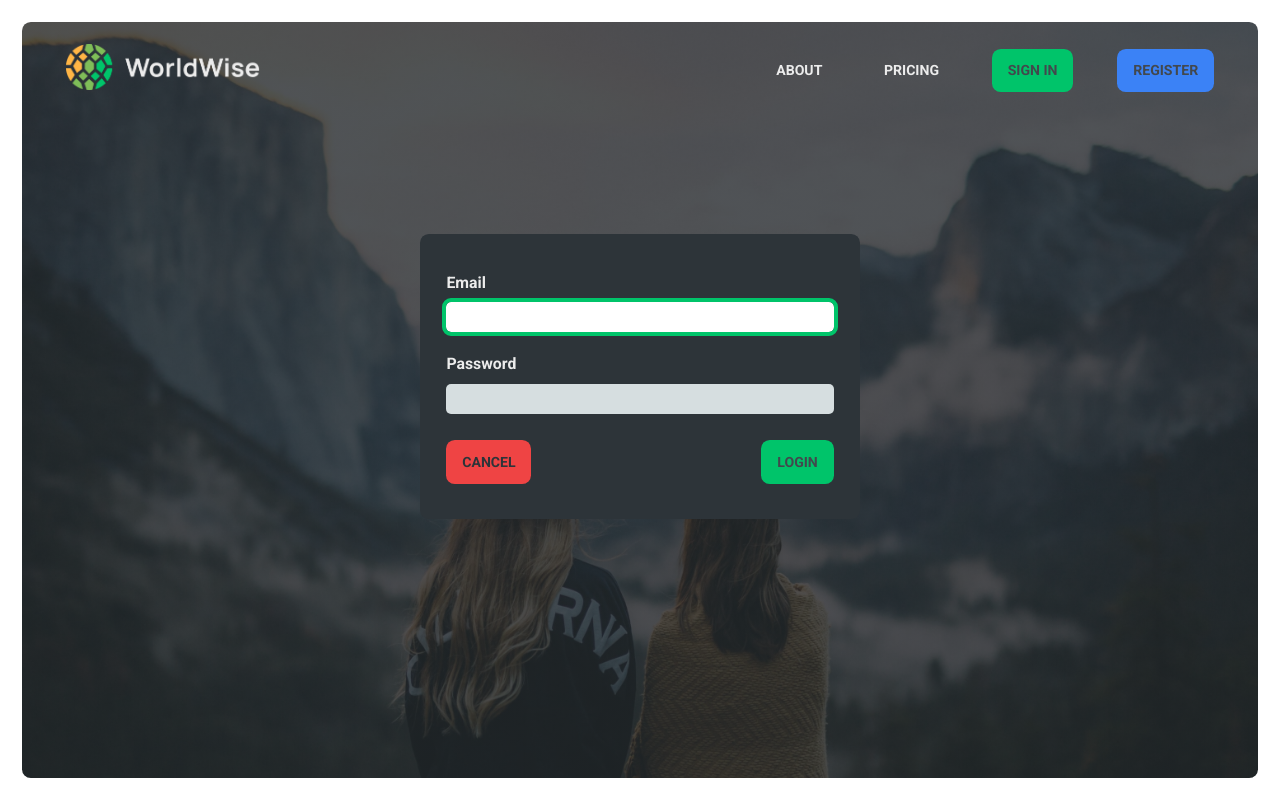
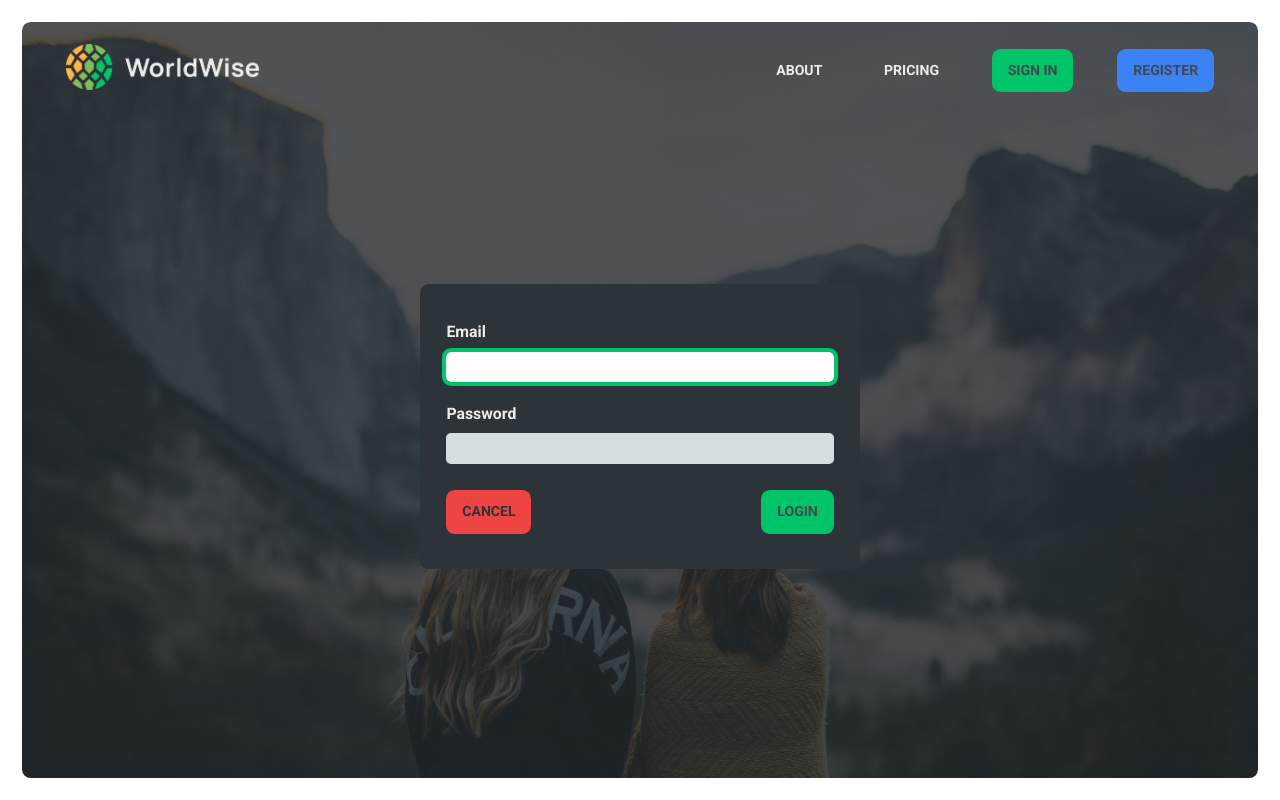
Before and after one commit to hasiukrostyslav/WorldWise, a React (Vite) app: page /login in a window 1280 px wide. Built offline with nearby package versions, Linux system fonts and the light colour scheme.

Commit message:
fixed login/register form

```diff
--- a/src/components/FormContainer.tsx
+++ b/src/components/FormContainer.tsx
@@ -1,6 +1,10 @@
 import styled from 'styled-components';
 
-import { SCREEN_SIZE, mediaQueries } from '../styles/mediaQueries';
+import {
+  SCREEN_SIZE,
+  mediaQueries,
+  mediaQueriesLandscape,
+} from '../styles/mediaQueries';
 
 interface FormContainerProps {
   $grow?: 0 | 1;
@@ -13,7 +17,8 @@ const StyledFormContainer = styled.section<FormContainerProps>`
   align-items: center;
   justify-content: center;
   width: 100%;
-  max-height: 70dvh;
+  /* max-height: 70dvh; */
+  max-height: ${(props) => (props.$grow !== 0 ? '90dvh' : '70dvh')};
   overflow-y: scroll;
   -ms-overflow-style: none;
   scrollbar-width: none;
```
